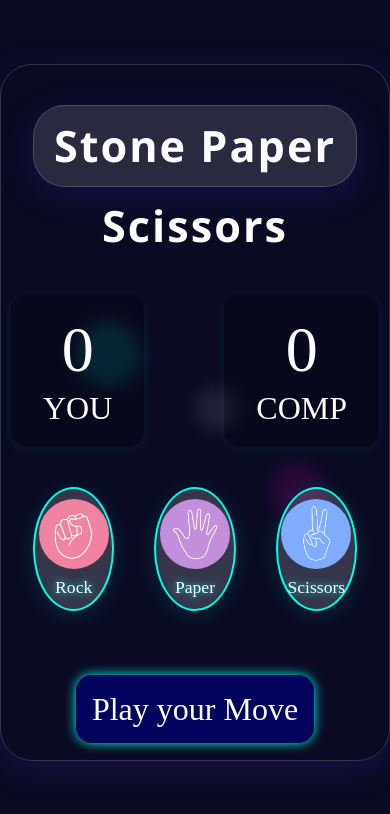
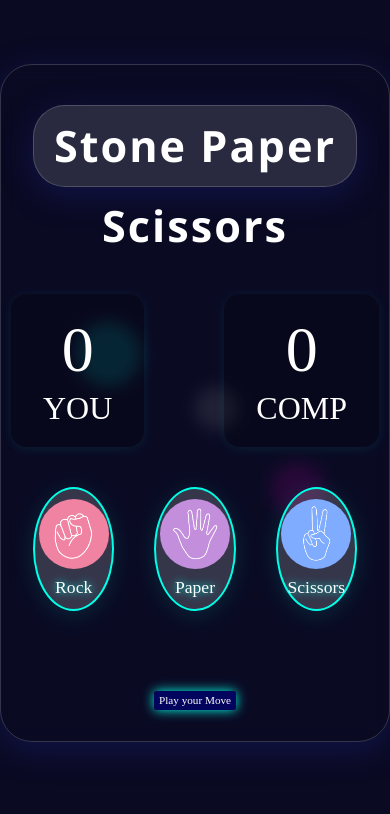
Before and after one commit to chetan075/Mini-projects-of-javascript-d, a plain HTML site: page Stone Paper Scissors/index.html in a window 390 px wide. Drawn offline with Linux system fonts and the light colour scheme.

Commit message:
added responsiveness to the ui

```diff
--- a/Stone Paper Scissors/styles.css
+++ b/Stone Paper Scissors/styles.css
@@ -187,3 +187,34 @@ img{
     padding: 1rem;
     border-radius: 1rem;
 }
+
+@media (max-width: 900px) {
+  #msg {
+    font-size: 1.1rem;
+    padding: 0.7rem 1.2rem;
+    border-radius: 0.7rem;
+    min-width: 120px;
+    max-width: 80vw;
+    word-break: break-word;
+  }
+}
+@media (max-width: 600px) {
+  #msg {
+    font-size: 0.9rem;
+    padding: 0.5rem 0.7rem;
+    border-radius: 0.4rem;
+    min-width: 90px;
+    max-width: 90vw;
+    word-break: break-word;
+  }
+}
+@media (max-width: 400px) {
+  #msg {
+    font-size: 0.7rem;
+    padding: 0.2rem 0.3rem;
+    border-radius: 0.2rem;
+    min-width: 70px;
+    max-width: 98vw;
+    word-break: break-word;
+  }
+}
```
